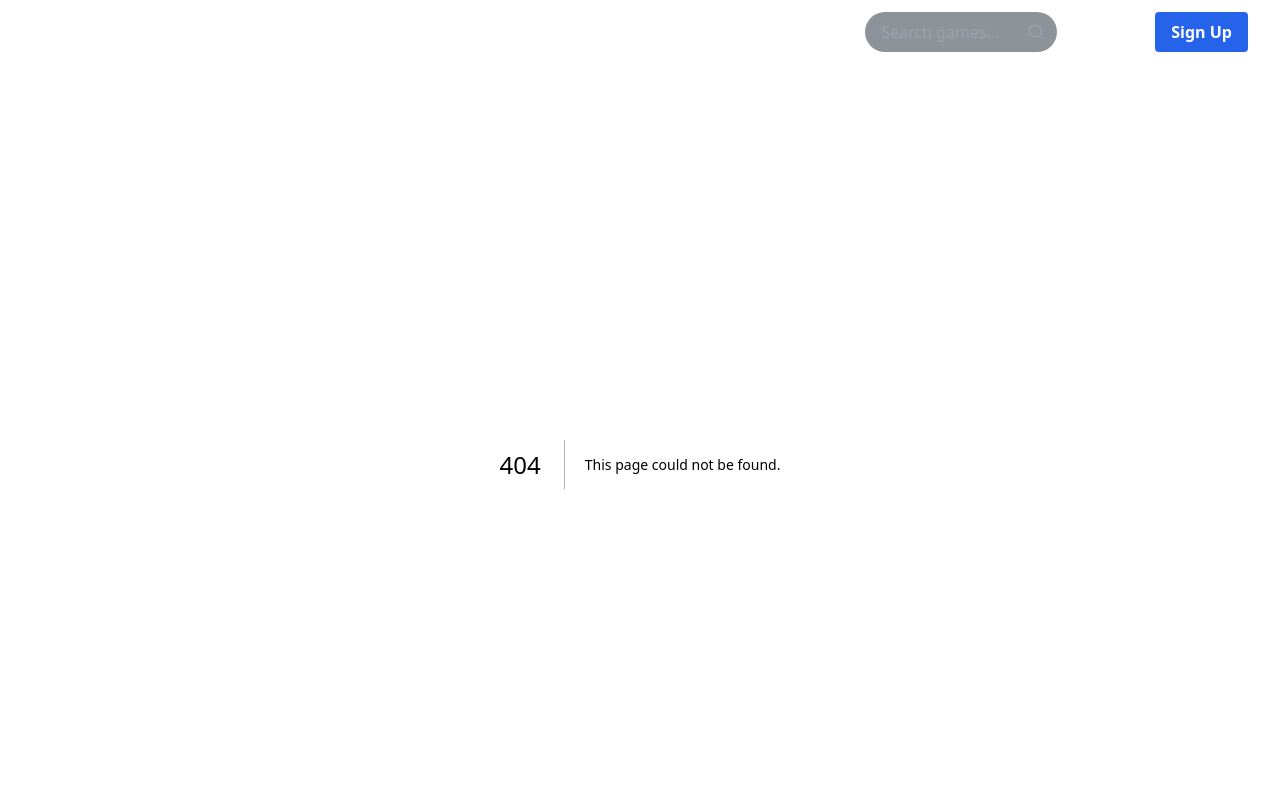
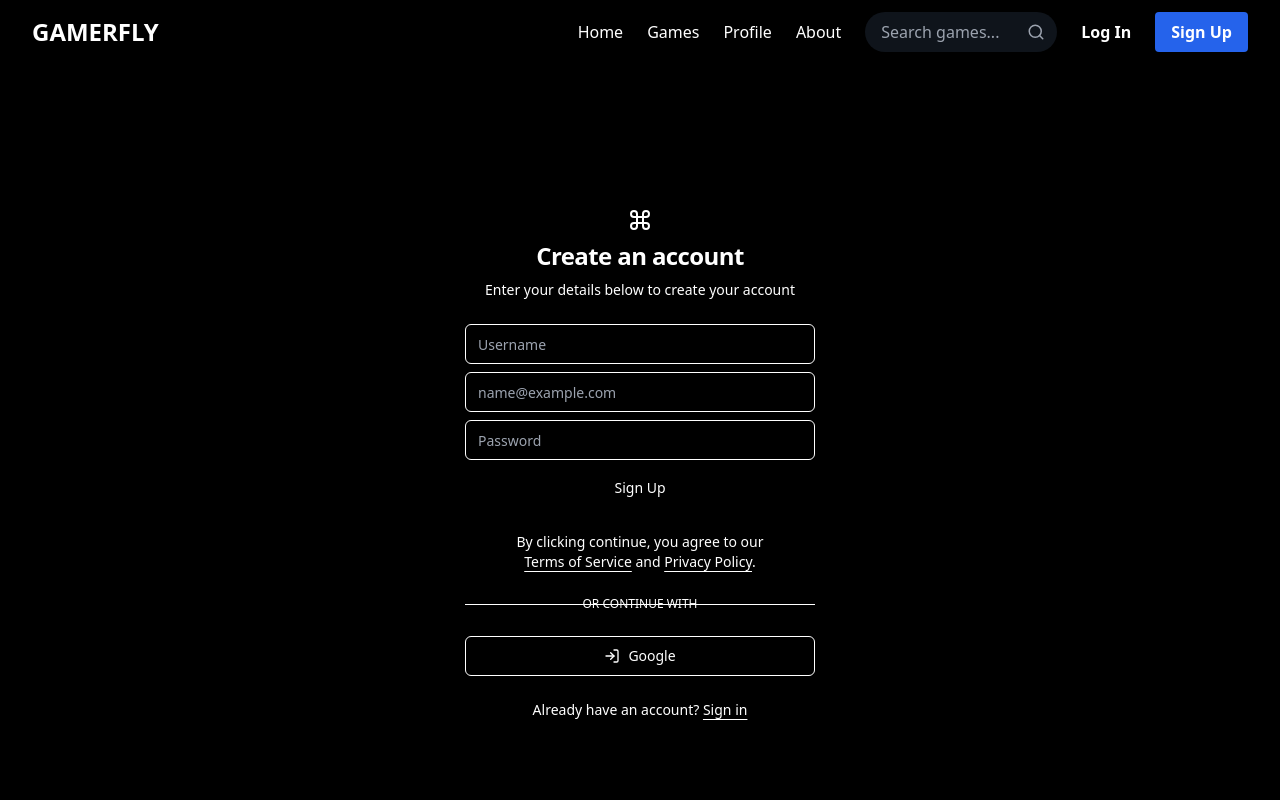
Before and after one commit to JassinAlSafe/gamerfie, a Next.js app: page /signup in a window 1280 px wide. Before the commit this address had no page. Shown: the top 800 px of the page. Built offline with nearby package versions, Linux system fonts and the light colour scheme.

Commit message:
added signup page and icons component

```diff
--- /dev/null
+++ b/app/signup/page.tsx
@@ -0,0 +1,139 @@
+"use client"
+
+import React, { useState } from 'react'
+import { useRouter } from 'next/navigation'
+import { Button } from "@/components/ui/button"
+import { Input } from "@/components/ui/input"
+import { Label } from "@/components/ui/label"
+import { Icons } from "@/components/ui/icons"
+import Link from 'next/link'
+
+export default function SignUpPage() {
+  const [isLoading, setIsLoading] = useState<boolean>(false)
+  const router = useRouter()
+
+  async function onSubmit(event: React.SyntheticEvent) {
+    event.preventDefault()
+    setIsLoading(true)
+
+    const target = event.target as typeof event.target & {
+      username: { value: string }
+      email: { value: string }
+      password: { value: string }
+    }
+
+    const username = target.username.value
+    const email = target.email.value
+    const password = target.password.value
+
+    console.log('Signup attempt:', { username, email, password })
+
+    setTimeout(() => {
+      setIsLoading(false)
+      router.push('/dashboard')
+    }, 3000)
+  }
+
+  return (
+    <div className="flex items-center justify-center min-h-screen bg-background">
+      <div className="w-full max-w-[350px] space-y-6">
+        <div className="flex flex-col space-y-2 text-center">
+          <Icons.logo className="mx-auto h-6 w-6" />
+          <h1 className="text-2xl font-semibold tracking-tight">Create an account</h1>
+          <p className="text-sm text-muted-foreground">
+            Enter your details below to create your account
+          </p>
+        </div>
+        <div className="grid gap-6">
+          <form onSubmit={onSubmit}>
+            <div className="grid gap-2">
+              <div className="grid gap-1">
+                <Label className="sr-only" htmlFor="username">
+                  Username
+                </Label>
+                <Input
+                  id="username"
+                  placeholder="Username"
+                  type="text"
+                  autoCapitalize="none"
+                  autoComplete="username"
+                  autoCorrect="off"
+                  disabled={isLoading}
+                />
+              </div>
+              <div className="grid gap-1">
+                <Label className="sr-only" htmlFor="email">
+                  Email
+                </Label>
+                <Input
+                  id="email"
+                  placeholder="name@example.com"
+                  type="email"
+                  autoCapitalize="none"
+                  autoComplete="email"
+                  autoCorrect="off"
+                  disabled={isLoading}
+                />
+              </div>
+              <div className="grid gap-1">
+                <Label className="sr-only" htmlFor="password">
+                  Password
+                </Label>
+                <Input
+                  id="password"
+                  placeholder="Password"
+                  type="password"
+                  autoCapitalize="none"
+                  autoComplete="new-password"
+                  autoCorrect="off"
+                  disabled={isLoading}
+                />
+              </div>
+              <Button className="w-full" disabled={isLoading}>
+                {isLoading && (
+                  <Icons.spinner className="mr-2 h-4 w-4 animate-spin" />
+                )}
+                Sign Up
+              </Button>
+            </div>
+          </form>
+        </div>
+        <p className="px-8 text-center text-sm text-muted-foreground">
+          By clicking continue, you agree to our{" "}
+          <Link href="/terms" className="underline underline-offset-4 hover:text-primary">
+            Terms of Service
+          </Link>{" "}
+          and{" "}
+          <Link href="/privacy" className="underline underline-offset-4 hover:text-primary">
+            Privacy Policy
+          </Link>
+          .
+        </p>
+        <div className="relative">
+          <div className="absolute inset-0 flex items-center">
+            <span className="w-full border-t" />
+          </div>
+          <div className="relative flex justify-center text-xs uppercase">
+            <span className="bg-background px-2 text-muted-foreground">
+              Or continue with
+            </span>
+          </div>
+        </div>
+        <Button variant="outline" type="button" disabled={isLoading} className="w-full">
+          {isLoading ? (
+            <Icons.spinner className="mr-2 h-4 w-4 animate-spin" />
+          ) : (
+            <Icons.login className="mr-2 h-4 w-4" />
+          )}{" "}
+          Google
+        </Button>
+        <p className="px-8 text-center text-sm text-muted-foreground">
+          Already have an account?{" "}
+          <Link href="/login" className="underline underline-offset-4 hover:text-primary">
+            Sign in
+          </Link>
+        </p>
+      </div>
+    </div>
+  )
+}
--- /dev/null
+++ b/components/ui/icons.tsx
@@ -0,0 +1,76 @@
+import React from "react";
+
+import {
+  AlertTriangle,
+  ArrowRight,
+  Check,
+  ChevronLeft,
+  ChevronRight,
+  Command,
+  CreditCard,
+  File,
+  FileText,
+  HelpCircle,
+  Image,
+  Laptop,
+  Loader2,
+  LucideProps,
+  Moon,
+  LogIn,
+  MoreVertical,
+  Pizza,
+  Plus,
+  Settings,
+  SunMedium,
+  Trash,
+  Twitter,
+  User,
+  X,
+  type Icon as LucideIcon,
+} from "lucide-react";
+
+export type Icon = LucideIcon;
+
+export const Icons = {
+  logo: Command,
+  close: X,
+  spinner: Loader2,
+  chevronLeft: ChevronLeft,
+  chevronRight: ChevronRight,
+  trash: Trash,
+  post: FileText,
+  page: File,
+  media: Image,
+  settings: Settings,
+  billing: CreditCard,
+  ellipsis: MoreVertical,
+  add: Plus,
+  warning: AlertTriangle,
+  user: User,
+  arrowRight: ArrowRight,
+  help: HelpCircle,
+  pizza: Pizza,
+  sun: SunMedium,
+  login: LogIn,
+  moon: Moon,
+  laptop: Laptop,
+  gitHub: ({ ...props }: LucideProps) => (
+    <svg
+      aria-hidden="true"
+      focusable="false"
+      data-prefix="fab"
+      data-icon="github"
+      role="img"
+      xmlns="http://www.w3.org/2000/svg"
+      viewBox="0 0 496 512"
+      {...props}
+    >
+      <path
+        fill="currentColor"
+        d="M165.9 397.4c0 2-2.3 3.6-5.2 3.6-3.3.3-5.6-1.3-5.6-3.6 0-2 2.3-3.6 5.2-3.6 3-.3 5.6 1.3 5.6 3.6zm-31.1-4.5c-.7 2 1.3 4.3 4.3 4.9 2.6 1 5.6 0 6.2-2s-1.3-4.3-4.3-5.2c-2.6-.7-5.5.3-6.2 2.3zm44.2-1.7c-2.9.7-4.9 2.6-4.6 4.9.3 2 2.9 3.3 5.9 2.6 2.9-.7 4.9-2.6 4.6-4.6-.3-1.9-3-3.2-5.9-2.9zM244.8 8C106.1 8 0 113.3 0 252c0 110.9 69.8 205.8 169.5 239.2 12.8 2.3 17.3-5.6 17.3-12.1 0-6.2-.3-40.4-.3-61.4 0 0-70 15-84.7-29.8 0 0-11.4-29.1-27.8-36.6 0 0-22.9-15.7 1.6-15.4 0 0 24.9 2 38.6 25.8 21.9 38.6 58.6 27.5 72.9 20.9 2.3-16 8.8-27.1 16-33.7-55.9-6.2-112.3-14.3-112.3-110.5 0-27.5 7.6-41.3 23.6-58.9-2.6-6.5-11.1-33.3 2.6-67.9 20.9-6.5 69 27 69 27 20-5.6 41.5-8.5 62.8-8.5s42.8 2.9 62.8 8.5c0 0 48.1-33.6 69-27 13.7 34.7 5.2 61.4 2.6 67.9 16 17.7 25.8 31.5 25.8 58.9 0 96.5-58.9 104.2-114.8 110.5 9.2 7.9 17 22.9 17 46.4 0 33.7-.3 75.4-.3 83.6 0 6.5 4.6 14.4 17.3 12.1C428.2 457.8 496 362.9 496 252 496 113.3 383.5 8 244.8 8zM97.2 352.9c-1.3 1-1 3.3.7 5.2 1.6 1.6 3.9 2.3 5.2 1 1.3-1 1-3.3-.7-5.2-1.6-1.6-3.9-2.3-5.2-1zm-10.8-8.1c-.7 1.3.3 2.9 2.3 3.9 1.6 1 3.6.7 4.3-.7.7-1.3-.3-2.9-2.3-3.9-2-.6-3.6-.3-4.3.7zm32.4 35.6c-1.6 1.3-1 4.3 1.3 6.2 2.3 2.3 5.2 2.6 6.5 1 1.3-1.3.7-4.3-1.3-6.2-2.2-2.3-5.2-2.6-6.5-1zm-11.4-14.7c-1.6 1-1.6 3.6 0 5.9 1.6 2.3 4.3 3.3 5.6 2.3 1.6-1.3 1.6-3.9 0-6.2-1.4-2.3-4-3.3-5.6-2z"
+      ></path>
+    </svg>
+  ),
+  twitter: Twitter,
+  check: Check,
+};
--- /dev/null
+++ b/components/ui/input.tsx
@@ -0,0 +1,25 @@
+import * as React from "react"
+
+import { cn } from "@/lib/utils"
+
+export interface InputProps
+  extends React.InputHTMLAttributes<HTMLInputElement> {}
+
+const Input = React.forwardRef<HTMLInputElement, InputProps>(
+  ({ className, type, ...props }, ref) => {
+    return (
+      <input
+        type={type}
+        className={cn(
+          "flex h-10 w-full rounded-md border border-input bg-background px-3 py-2 text-sm ring-offset-background file:border-0 file:bg-transparent file:text-sm file:font-medium file:text-foreground placeholder:text-muted-foreground focus-visible:outline-none focus-visible:ring-2 focus-visible:ring-ring focus-visible:ring-offset-2 disabled:cursor-not-allowed disabled:opacity-50",
+          className
+        )}
+        ref={ref}
+        {...props}
+      />
+    )
+  }
+)
+Input.displayName = "Input"
+
+export { Input }
--- /dev/null
+++ b/components/ui/label.tsx
@@ -0,0 +1,26 @@
+"use client"
+
+import * as React from "react"
+import * as LabelPrimitive from "@radix-ui/react-label"
+import { cva, type VariantProps } from "class-variance-authority"
+
+import { cn } from "@/lib/utils"
+
+const labelVariants = cva(
+  "text-sm font-medium leading-none peer-disabled:cursor-not-allowed peer-disabled:opacity-70"
+)
+
+const Label = React.forwardRef<
+  React.ElementRef<typeof LabelPrimitive.Root>,
+  React.ComponentPropsWithoutRef<typeof LabelPrimitive.Root> &
+    VariantProps<typeof labelVariants>
+>(({ className, ...props }, ref) => (
+  <LabelPrimitive.Root
+    ref={ref}
+    className={cn(labelVariants(), className)}
+    {...props}
+  />
+))
+Label.displayName = LabelPrimitive.Root.displayName
+
+export { Label }
--- a/package.json
+++ b/package.json
@@ -9,6 +9,7 @@
     "lint": "next lint"
   },
   "dependencies": {
+    "@radix-ui/react-label": "^2.1.0",
     "@radix-ui/react-progress": "^1.1.0",
     "@radix-ui/react-separator": "^1.1.0",
     "@radix-ui/react-slot": "^1.1.0",
```
Also changed, not shown: 1 other file (tests, documents, lock files or other folders).
